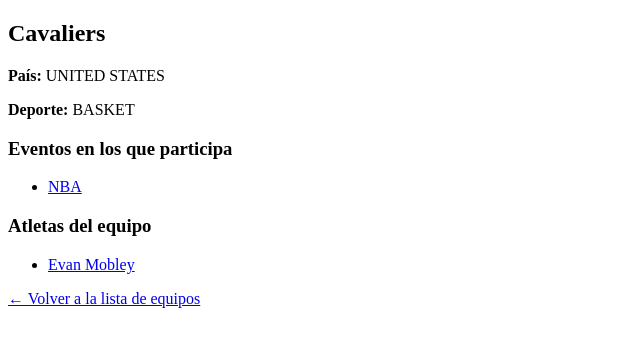
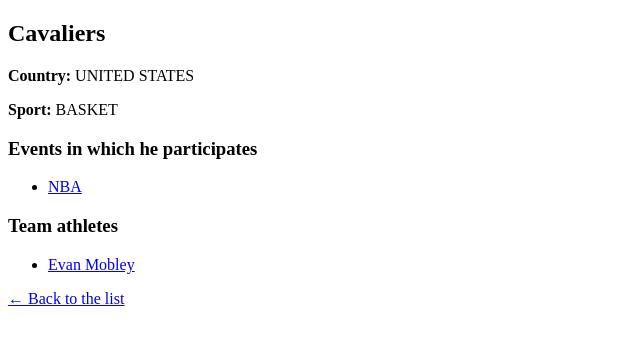
Before and after one commit to DiegoMartinezDeSanjuan/SportsEvents, a Django app: page /teams/1/ in a window 1280 px wide. Shown: the part 56-403 px from the top of the page, without its empty margins (0-640 px from the left). Run offline with Django 5.2, Linux system fonts and the light colour scheme; a user stored in the database is signed in; data comes from the database, SQL or seed files in the repository.

Commit message:
Update team_detail.html

```diff
--- a/templates/team_detail.html
+++ b/templates/team_detail.html
@@ -2,26 +2,26 @@
 
 {% block content %}
   <h2>{{ team.name }}</h2>
-  <p><strong>País:</strong> {{ team.country }}</p>
-  <p><strong>Deporte:</strong> {{ team.sport_type }}</p>
+  <p><strong>Country:</strong> {{ team.country }}</p>
+  <p><strong>Sport:</strong> {{ team.sport_type }}</p>
 
-  <h3>Eventos en los que participa</h3>
+  <h3>Events in which he participates</h3>
   <ul>
     {% for event in events %}
       <li><a href="{% url 'event_detail' event.id %}">{{ event.name }}</a></li>
     {% empty %}
-      <li>No participa en ningún evento.</li>
+      <li>Does not participate in any event.</li>
     {% endfor %}
   </ul>
 
-  <h3>Atletas del equipo</h3>
+  <h3>Team athletes</h3>
   <ul>
     {% for athlete in athletes %}
       <li><a href="{% url 'athlete_detail' athlete.id %}">{{ athlete.name }}</a></li>
     {% empty %}
-      <li>No hay atletas en este equipo.</li>
+      <li>There are no athletes on this team.</li>
     {% endfor %}
   </ul>
 
-  <p><a href="{% url 'teams_list' %}">← Volver a la lista de equipos</a></p>
+  <p><a href="{% url 'teams_list' %}">← Back to the list</a></p>
 {% endblock %}
```
